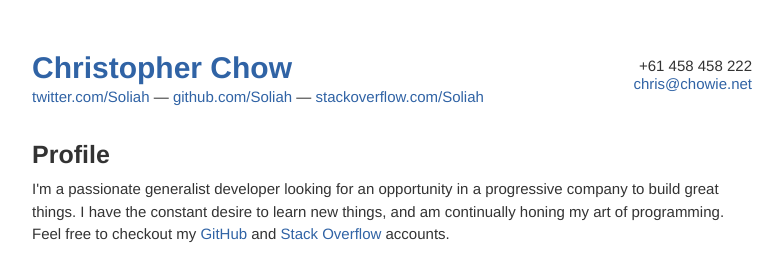
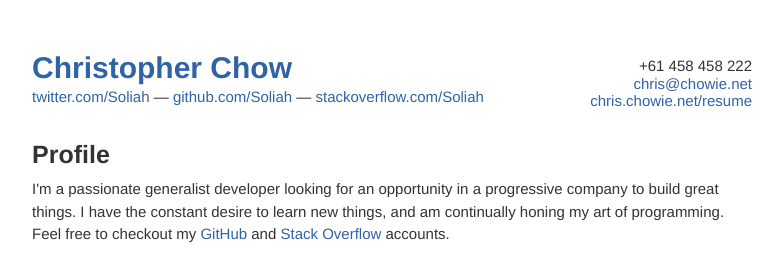
Before and after one commit to christophersjchow/blog, a Jekyll site: the page built from resume.html, in a window 1280 px wide. Shown: the top 274 px of the page, without its empty margins (248-1031 px from the left). Built offline with Jekyll 4.4.1, drawn with Linux system fonts in a browser that asks for light colours.

Commit message:
Add link to contact info.

```diff
--- a/resume.html
+++ b/resume.html
@@ -15,6 +15,9 @@ title: クリス - Resume
         <p>+61 458 458 222</p>
         <div id="email">
             <a href="mailto:chris@chowie.net">chris@chowie.net</a>
+        </div>
+        <div id="email">
+            <a href="chris.chowie.net/resume">chris.chowie.net/resume</a>
         </div>
     </div>
 </div>
```
Also changed, not shown: 1 other file.
